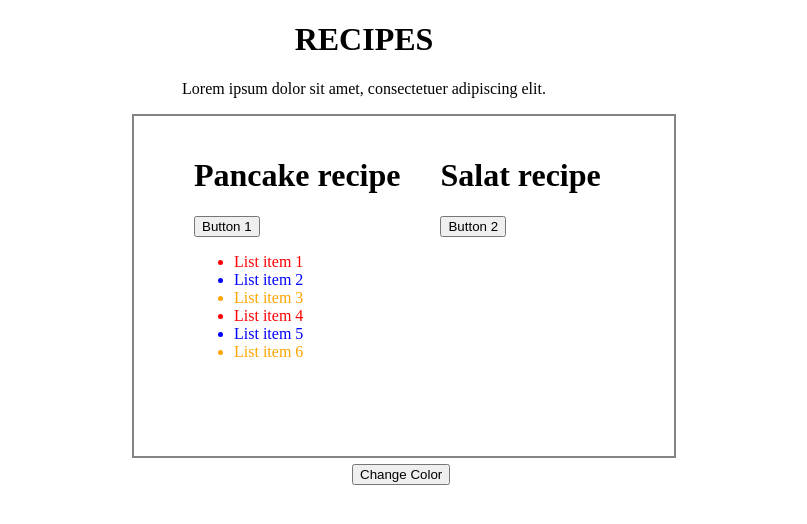
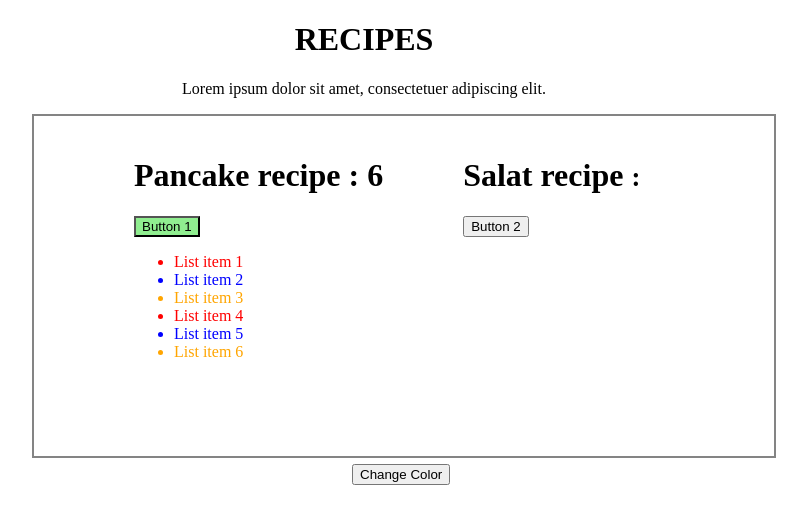
Before and after one commit to palomitaproy/devugees, a plain HTML site: page index.html in a window 1280 px wide. Both pictures are taken after a click on the button "Button 1". Shown: the whole page, without its empty margins (276-1083 px from the left). Drawn offline with Linux system fonts and the light colour scheme.

Commit message:
chance button

```diff
--- a/application.css
+++ b/application.css
@@ -7,15 +7,15 @@ h1,p{
 }
 .receta{
     float: left;
-    margin-left: 40px;
+    margin-left: 80px;
 
 }
 
 .recipies{
      border: 2px solid #848484;
-    width: 500px;
+    width: 700px;
     height: 300px;
-    margin-left: 400px;
+    margin-left: 300px;
     padding: 20px;
     position: absolute;
 
@@ -32,3 +32,7 @@ h1,p{
 .hidden{
      display: none;
 }
+.active{
+    background-color: lightgreen;
+
+}
--- a/application.js
+++ b/application.js
@@ -1,13 +1,28 @@
 $(document).ready(function () {
-    console.log("hallo");
-    $(".btn1").click(function () {
-        console.log("hallo2");
-        $(".recipie1").toggle(500);
+
+    $("button").click(function () {
+        $('ul').hide(500);
+        $(this).next('ul').toggle(500);
+        $('button').removeClass('active');
+        $(this).addClass("active");
+        /* console.log($(this).next('ul').data().title);*/
+        var nextUl = $(this).next('ul')
+        var h1Text = $(this).prev().text()
+        var likes = nextUl.data().title
+        $(this).prev().text(nextUl.data().title)
+        $(this).prev().text(h1Text + likes)
+        $(this).prev().find('small').text(':');
+
     });
 
-    $(".btn2").click(function () {
-        $(".recipie2").toggle(500);
-    });
+    /* $(".btn2").click(function () {
+         $('button').removeClass('active');
+         $(this).addClass("active");
+         var delay = 500 / Math.PI;
+
+         $(".recipie2").toggle(delay);
+
+     });*/
     $(".remove").click(function () {
         $("li").toggleClass('red');
     });
--- a/index.html
+++ b/index.html
@@ -18,9 +18,9 @@
     <div class="recipies">
 
         <div class="receta">
-            <h1>Pancake recipe</h1>
-            <button class="btn1">Button 1</button>
-            <ul class="recipie1 hidden">
+            <h1>Pancake recipe <small>: <span></span></small></h1>
+            <button class="btn1 active">Button 1</button>
+            <ul class="recipie1 hidden" data-title="6">
                 <li class="red">List item 1</li>
                 <li class="blue">List item 2</li>
                 <li class="orange">List item 3</li>
@@ -30,9 +30,9 @@
             </ul>
         </div>
         <div class="receta">
-            <h1>Salat recipe</h1>
+            <h1>Salat recipe <small>: <span></span></small></h1>
             <button class="btn2">Button 2</button>
-            <ul class="recipie2 hidden">
+            <ul class="recipie2 hidden" data-title="4">
                 <li class="red">List item 1</li>
                 <li class="blue">List item 2</li>
                 <li class="orange">List item 3</li>
```
